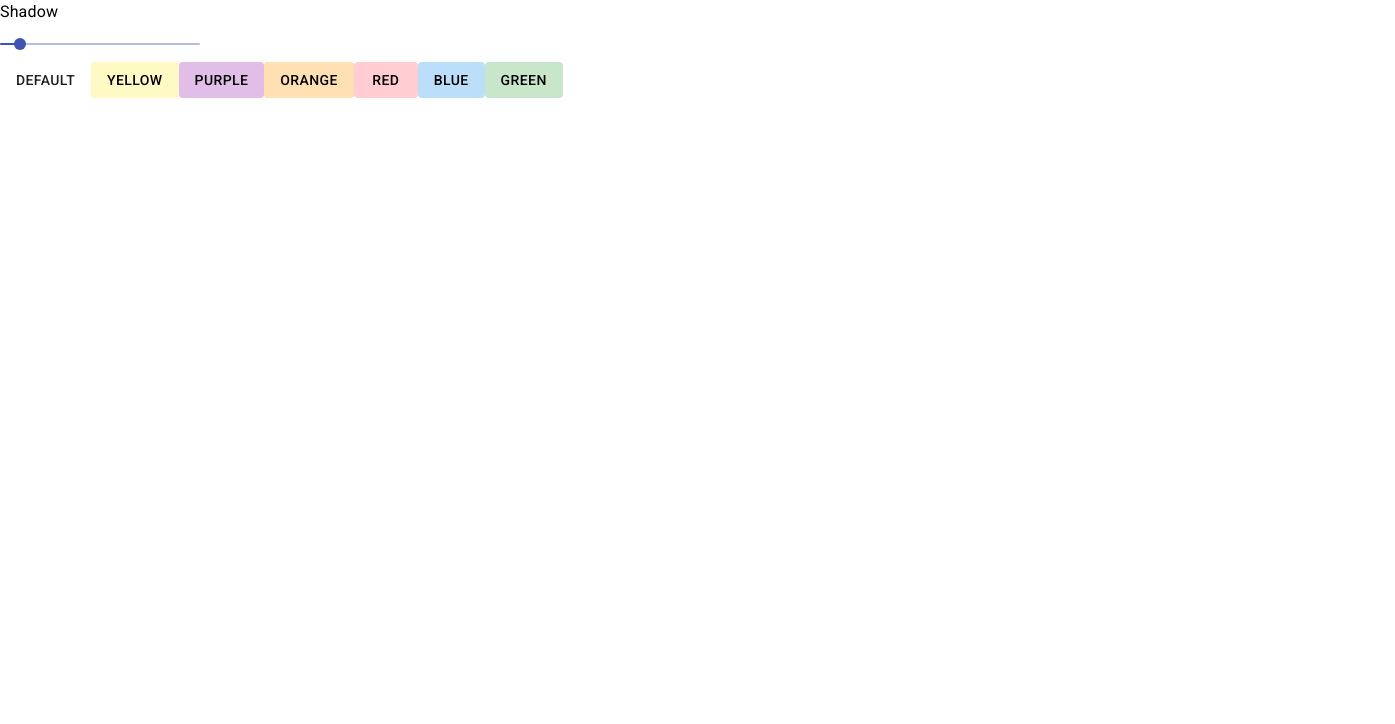
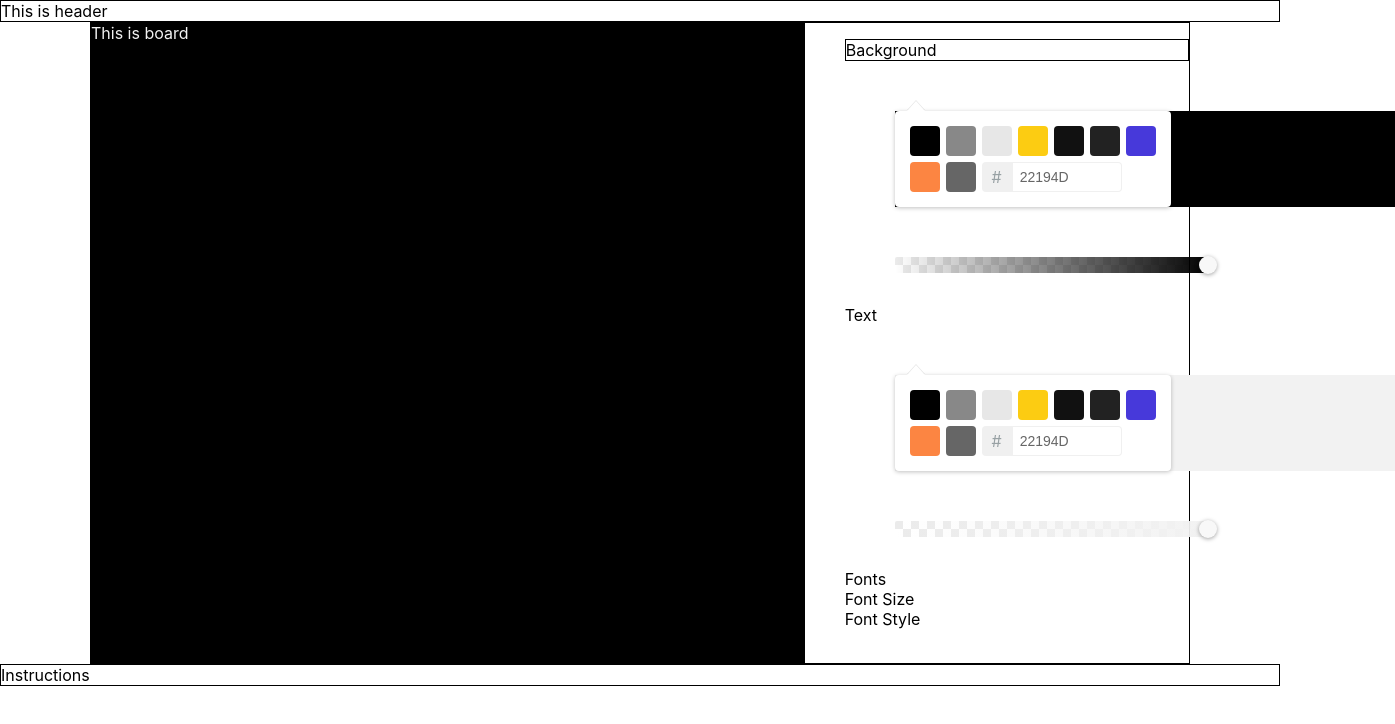
Before and after one commit to GoncaloBM/peacock-constrast-test, a React (Create React App) app: page / in a window 1280 px wide. Shown: the top 724 px of the page, 1395 px wide, since content can reach past the window. Built offline with nearby package versions, Linux system fonts and the light colour scheme.

Commit message:
added huepicker

```diff
--- a/src/App.js
+++ b/src/App.js
@@ -1,7 +1,6 @@
 import React, { useEffect, useState } from "react";
 import "./App.css";
 import Menu from "./components/Menu/Menu";
-import HuePicker from "./components/huepicker/HuePicker"
 
 function App() {
   let [backgroundColor, setBackgroundColor] = useState({
@@ -35,9 +34,8 @@ function App() {
 
   return (
     <div className="App">
-              <HuePicker></HuePicker>
 
-      {/* <header className="header">This is header</header>
+      <header className="header">This is header</header>
       <div className="wrapper">
         <div
           style={{
@@ -58,7 +56,7 @@ function App() {
         </div>
       </div>
 
-      <footer className="instructions"> Instructions </footer> */}
+      <footer className="instructions"> Instructions </footer>
     </div>
   );
 }
--- a/src/components/Menu/Menu.js
+++ b/src/components/Menu/Menu.js
@@ -23,8 +23,7 @@ const Menu = (props) => {
                 }
             }
 
-      if (showVirtualKeyboard) {
-      } else {
+            if (showVirtualKeyboard) {} else {
                 if (e.keyCode === 38) {
                     if (indexFocusedItem > 0) {
                         indexFocusedItem--;
@@ -45,78 +44,94 @@ const Menu = (props) => {
         };
     }, [indexFocusedItem, showVirtualKeyboard]);
 
-  return (
-    <div className="Menu">
-      <ul>
-        <li className={`${indexFocusedItem === 0 ? "focused" : ""}`}>
-          Background
-        </li>
-        <li className={`${indexFocusedItem === 1 ? "focused" : ""}`}>
-          <Twitterpicker
-            isText={false}
-            previewColor={props.backgroundColor}
-            getColor={(color, isText) => props.getColor(color, isText)}
-            isKeyboardActive={showVirtualKeyboard}
-            isActive={indexFocusedItem === 1 ? true : false}
-          />
-          {showVirtualKeyboard && indexFocusedItem === 1 ? (
-            <VirtualKeyboard
-              isText={false}
-              getColor={(color, isText) => props.getColor(color, isText)}
-              exitKeyboard={() => exitKeyboard()}
+    return ( <
+        div className = "Menu" >
+        <
+        ul >
+        <
+        li className = { `${indexFocusedItem === 0 ? "focused" : ""}` } >
+        Background <
+        /li> <
+        li className = { `${indexFocusedItem === 1 ? "focused" : ""}` } >
+        <
+        Twitterpicker isText = { false }
+        previewColor = { props.backgroundColor }
+        getColor = {
+            (color, isText) => props.getColor(color, isText) }
+        isKeyboardActive = { showVirtualKeyboard }
+        isActive = { indexFocusedItem === 1 ? true : false }
+        /> {
+            showVirtualKeyboard && indexFocusedItem === 1 ? ( <
+                VirtualKeyboard isText = { false }
+                getColor = {
+                    (color, isText) => props.getColor(color, isText) }
+                exitKeyboard = {
+                    () => exitKeyboard() }
                 />
             ) : (
                 ""
-          )}
-        </li>
-        <li className={`${indexFocusedItem === 2 ? "focused" : ""}`}>
-          <Alphapicker
-          isText={false}
-          previewColor={props.backgroundColor}
-          getColor={(color, isText) => props.getColor(color, isText)}
-          isActive={indexFocusedItem === 2 ? true : false} />
-        </li>
-      </ul>
-      <ul>
-        <li className={`${indexFocusedItem === 3 ? "focused" : ""}`}>Text</li>
-        <li className={`${indexFocusedItem === 4 ? "focused" : ""}`}>
-          <Twitterpicker
-            previewColor={props.colorText}
-            isText={true}
-            getColor={(color, isText) => props.getColor(color, isText)}
+            )
+        } <
+        /li> <
+        li className = { `${indexFocusedItem === 2 ? "focused" : ""}` } >
+        <
+        Alphapicker isText = { false }
+        previewColor = { props.backgroundColor }
+        getColor = {
+            (color, isText) => props.getColor(color, isText) }
+        isActive = { indexFocusedItem === 2 ? true : false }
+        /> <
+        /li> <
+        /ul> <
+        ul >
+        <
+        li className = { `${indexFocusedItem === 3 ? "focused" : ""}` } > Text < /li> <
+        li className = { `${indexFocusedItem === 4 ? "focused" : ""}` } >
+        <
+        Twitterpicker previewColor = { props.colorText }
+        isText = { true }
+        getColor = {
+            (color, isText) => props.getColor(color, isText) }
 
-            isKeyboardActive={showVirtualKeyboard}
-            isActive={indexFocusedItem === 4 ? true : false}
-          />
-          {showVirtualKeyboard && indexFocusedItem === 4 ? (
-            <VirtualKeyboard
-            isText={true}
-            getColor={(color, isText) => props.getColor(color, isText)}
-            exitKeyboard={() => exitKeyboard()}
+        isKeyboardActive = { showVirtualKeyboard }
+        isActive = { indexFocusedItem === 4 ? true : false }
+        /> {
+            showVirtualKeyboard && indexFocusedItem === 4 ? ( <
+                VirtualKeyboard isText = { true }
+                getColor = {
+                    (color, isText) => props.getColor(color, isText) }
+                exitKeyboard = {
+                    () => exitKeyboard() }
                 />
             ) : (
                 ""
-          )}
-        </li>
-        <li className={`${indexFocusedItem === 5 ? "focused" : ""}`}>
-          <Alphapicker
-                      previewColor={props.colorText}
-                      isText={true}
-                      getColor={(color, isText) => props.getColor(color, isText)}
+            )
+        } <
+        /li>
 
-          isActive={indexFocusedItem === 5 ? true : false} />
-        </li>
-      </ul>
-      <ul>
-        <li className={`${indexFocusedItem === 6 ? "focused" : ""}`}>Fonts</li>
-        <li className={`${indexFocusedItem === 7 ? "focused" : ""}`}>
-          Font Size
-        </li>
-        <li className={`${indexFocusedItem === 8 ? "focused" : ""}`}>
-          Font Style
-        </li>
-      </ul>
-    </div>
+        <
+        li className = { `${indexFocusedItem === 5 ? "focused" : ""}` } >
+        <
+        Alphapicker previewColor = { props.colorText }
+        isText = { true }
+        getColor = {
+            (color, isText) => props.getColor(color, isText) }
+
+        isActive = { indexFocusedItem === 5 ? true : false }
+        /> <
+        /li> <
+        /ul> <
+        ul >
+        <
+        li className = { `${indexFocusedItem === 6 ? "focused" : ""}` } > Fonts < /li> <
+        li className = { `${indexFocusedItem === 7 ? "focused" : ""}` } >
+        Font Size <
+        /li> <
+        li className = { `${indexFocusedItem === 8 ? "focused" : ""}` } >
+        Font Style <
+        /li> <
+        /ul> <
+        /div>
     );
 };
 export default Menu;
--- a/src/components/huepicker/HuePicker.js
+++ b/src/components/huepicker/HuePicker.js
@@ -20,7 +20,7 @@ class HuePicker extends Component {
   constructor(props) {
     super(props);
     this.state = {
-      hue: 100,
+      hue: 500,
     };
   }
 
@@ -72,13 +72,13 @@ class HuePicker extends Component {
           >
             Red
           </Button>
-          {/* <Button
+          <Button
             variant="raised"
-            style={customMuiTheme(this.state.hue).palette.grey}
+            style={customMuiTheme(this.state.hue).palette.cinza}
             className={classes.primary}
           >
             Grey
-          </Button> */}
+          </Button>
           <Button
             variant="raised"
             style={customMuiTheme(this.state.hue).palette.blue}
--- a/src/components/huepicker/MyTheme.js
+++ b/src/components/huepicker/MyTheme.js
@@ -1,12 +1,8 @@
 import { createMuiTheme } from '@material-ui/core/';
 import { purple, yellow, orange, red, grey, blue, green } from '@material-ui/core/colors/';
 
-let hue = 100;
-
-
-
-export  const customMuiTheme= (x) => {
-    let bananas = {
+export const customMuiTheme = (x) => {
+    let palette = {
         palette: {
             yellow: {
                 main: '#165788',
@@ -14,7 +10,7 @@ export  const customMuiTheme= (x) => {
                 color: '#000',
             },
             purple: {
-                main: '#69BE28',
+                // main: '#69BE28',
                 backgroundColor: purple[x],
                 color: '#000',
             },
@@ -26,7 +22,7 @@ export  const customMuiTheme= (x) => {
                 backgroundColor: red[x],
                 color: '#000',
             },
-            grey: {
+            cinza: {
                 backgroundColor: grey[x],
                 color: '#000',
             },
@@ -43,7 +39,6 @@ export  const customMuiTheme= (x) => {
 
     }
 
-
-    return createMuiTheme(bananas)
+    return createMuiTheme(palette)
 
 }
--- a/src/components/huepicker/Slider.js
+++ b/src/components/huepicker/Slider.js
@@ -1,36 +1,130 @@
-import React from 'react';
-import { makeStyles } from '@material-ui/core/styles';
-import Grid from '@material-ui/core/Grid';
-import Typography from '@material-ui/core/Typography';
-import Slider from '@material-ui/core/Slider';
+// import React from "react";
+// import { makeStyles } from "@material-ui/core/styles";
+// import Grid from "@material-ui/core/Grid";
+// import Typography from "@material-ui/core/Typography";
+// import Slider from "@material-ui/core/Slider";
 
+// const useStyles = makeStyles({
+//   root: {
+//     width: 200,
+//   },
+// });
+
+// function valueLabelFormat(value) {
+//   return marks.findIndex((mark) => mark.value === value) + 1;
+// }
+// function valuetext(value) {
+//   return `${value}°C`;
+// }
+// export default function ContinuousSlider({ hue, getHue }) {
+//   const classes = useStyles();
+//   const [value, setValue] = React.useState(hue);
+
+//   return (
+//     <div className={classes.root}>
+//       <Typography id="continuous-slider" gutterBottom>
+//         Shadow
+//       </Typography>
+//       <Grid container spacing={2}>
+//         <Grid item xs>
+//           <Slider
+//            defaultValue={50}
+//            valueLabelFormat={valueLabelFormat}
+//            getAriaValueText={valuetext}
+//            aria-labelledby="discrete-slider-restrict"
+//            step={null}
+//            valueLabelDisplay="auto"
+//            marks={marks}
+//             //       valueLabelFormat={valueLabelFormat}
+
+//             //       step={null}
+//             // marks={marks}
+//             // max={1000}
+//             // value={value}
+//             // onChange={handleChange}
+//             // aria-labelledby="continuous-slider"
+//           />
+//         </Grid>
+//       </Grid>
+//     </div>
+//   );
+// }
+import React from "react";
+import { makeStyles } from "@material-ui/core/styles";
+import Typography from "@material-ui/core/Typography";
+import Slider from "@material-ui/core/Slider";
 
 const useStyles = makeStyles({
   root: {
-    width: 200,
+    width: 1000,
   },
 });
 
+const marks = [
+  {
+    value: 50,
+    label: "50",
+  },
+  {
+    value: 100,
+    label: "100",
+  },
+  {
+    value: 200,
+    label: "200",
+  },
+  {
+    value: 300,
+    label: "300",
+  },
+  {
+    value: 400,
+    label: "400",
+  },
+  {
+    value: 500,
+    label: "500",
+  },
+  {
+    value: 600,
+    label: "600",
+  },
+  {
+    value: 700,
+    label: "700",
+  },
+  {
+    value: 800,
+    label: "800",
+  },
+  {
+    value: 900,
+    label: "900",
+  },
+];
 
-export default function ContinuousSlider({hue,getHue}) {
+export default function ContinuousSlider({ hue, getHue }) {
   const classes = useStyles();
-  const [value, setValue] = React.useState(hue);
+  // const [value, setValue] = React.useState(hue);
 
   const handleChange = (event, newValue) => {
-    setValue(newValue);
     getHue(newValue);
   };
 
   return (
     <div className={classes.root}>
-      <Typography id="continuous-slider" gutterBottom>
+      <Typography id="discrete-slider-restrict" gutterBottom>
         Shadow
       </Typography>
-      <Grid container spacing={2}>
-        <Grid item xs>
-          <Slider max={1000} value={value} onChange={handleChange} aria-labelledby="continuous-slider" />
-        </Grid>
-      </Grid>
+      <Slider
+        min={50}
+        max={900}
+        defaultValue={500}
+        aria-labelledby="discrete-slider-restrict"
+        step={null}
+        marks={marks}
+        onChange={handleChange}
+      />
     </div>
   );
 }
```
Lines whose indentation alone changed are shown as unchanged.
